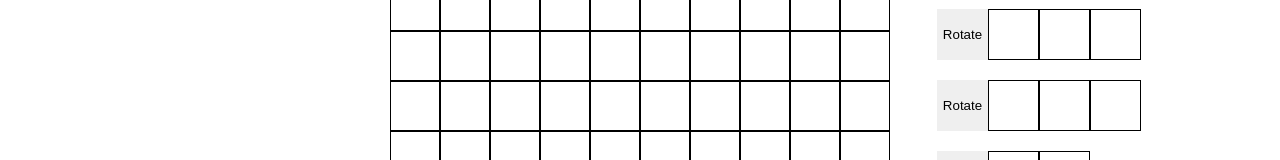
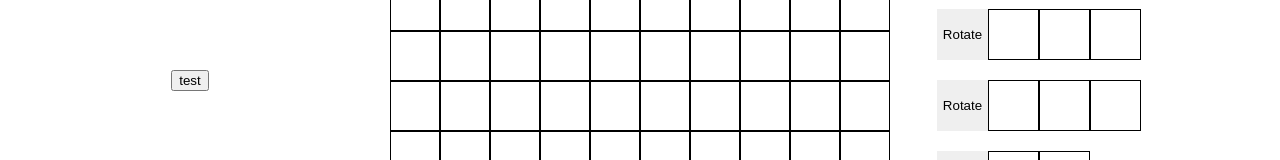
Before and after one commit to zainiscoding/battleship, a React (Create React App) app: page / in a window 1280 px wide. Shown: the part 312-472 px from the top of the page. Built offline with nearby package versions, Linux system fonts and the light colour scheme; the HTML template or start-up script is replaced by a standard one.

Commit message:
More cleanup, created a place random ships button for player

```diff
--- a/src/components/DisplayGame.jsx
+++ b/src/components/DisplayGame.jsx
@@ -53,6 +53,7 @@ const DisplayGame = (props) => {
               chooseShip={props.chooseShip}
               rotateShip={props.rotateShip}
             />
+            <button onClick={props.placeRandomShips}>test</button>
             <button id='start-game-button' onClick={props.startGame}>
               Start game
             </button>
--- a/src/components/GameLogicContainer.js
+++ b/src/components/GameLogicContainer.js
@@ -1,7 +1,7 @@
 import playerFactory from './playerFactory';
 import gameboardFactory from './gameboardFactory';
 import DisplayGame from './DisplayGame';
-import placeComputerShips from '../helper_functions/placeComputerShips';
+import placeComputerShips from '../helper_functions/placeShipsHelper';
 import { useEffect, useState } from 'react';
 
 const GameLogicContainer = (props) => {
@@ -132,6 +132,11 @@ const GameLogicContainer = (props) => {
     setComputerBoard(gameboardFactory());
   }
 
+  function placeRandomShips() {
+    playerBoard.placeShips();
+    startGame();
+  }
+
   //The computer takes a turn whenever playerTurn changes (ie. whenever attacked)
   useEffect(() => {
     function computerAttack() {
@@ -214,6 +219,7 @@ const GameLogicContainer = (props) => {
       rotateShip={rotateShip}
       preparing={preparing}
       startGame={startGame}
+      placeRandomShips={placeRandomShips}
       playerTurn={playerTurn}
       restartGame={restartGame}
       removeShipFromBoard={removeShipFromBoard}
--- a/src/components/gameboardFactory.js
+++ b/src/components/gameboardFactory.js
@@ -1,6 +1,6 @@
 import shipFactory from './shipFactory';
 import createGameBoardArray from '../helper_functions/createGameBoardArray';
-import placeComputerShips from '../helper_functions/placeComputerShips';
+import placeShipsHelper from '../helper_functions/placeShipsHelper';
 
 const gameboardFactory = () => {
   let gameBoardArray = createGameBoardArray();
@@ -128,7 +128,7 @@ const gameboardFactory = () => {
   }
 
   function placeShips() {
-    placeComputerShips(this);
+    placeShipsHelper(this);
   }
 
   return {
--- a/src/helper_functions/placeComputerShips.js
+++ b/src/helper_functions/placeShipsHelper.js
@@ -40,7 +40,7 @@ function generateShipPlacement(shipLength) {
   return newShip;
 }
 
-function placeComputerShips(computerBoard) {
+function placeShipsHelper(board) {
   const newShip = generateShipPlacement(2);
   const newShip2 = generateShipPlacement(3);
   const newShip3 = generateShipPlacement(3);
@@ -51,15 +51,15 @@ function placeComputerShips(computerBoard) {
     return [ship.x, ship.y, ship.length, ship.orientation];
   }
 
-  const placeShip1 = computerBoard.placeShip(...placeShipArguments(newShip));
+  const placeShip1 = board.placeShip(...placeShipArguments(newShip));
 
-  const placeShip2 = computerBoard.placeShip(...placeShipArguments(newShip2));
+  const placeShip2 = board.placeShip(...placeShipArguments(newShip2));
 
-  const placeShip3 = computerBoard.placeShip(...placeShipArguments(newShip3));
+  const placeShip3 = board.placeShip(...placeShipArguments(newShip3));
 
-  const placeShip4 = computerBoard.placeShip(...placeShipArguments(newShip4));
+  const placeShip4 = board.placeShip(...placeShipArguments(newShip4));
 
-  const placeShip5 = computerBoard.placeShip(...placeShipArguments(newShip5));
+  const placeShip5 = board.placeShip(...placeShipArguments(newShip5));
 
   const placedShips = [
     placeShip1,
@@ -73,7 +73,7 @@ function placeComputerShips(computerBoard) {
   placedShips.forEach((ship) => {
     while (ship !== true) {
       let replacementShip = generateShipPlacement(ship.getShipLength());
-      ship = computerBoard.placeShip(
+      ship = board.placeShip(
         replacementShip.x,
         replacementShip.y,
         replacementShip.length,
@@ -83,4 +83,4 @@ function placeComputerShips(computerBoard) {
   });
 }
 
-export default placeComputerShips;
+export default placeShipsHelper;
```
